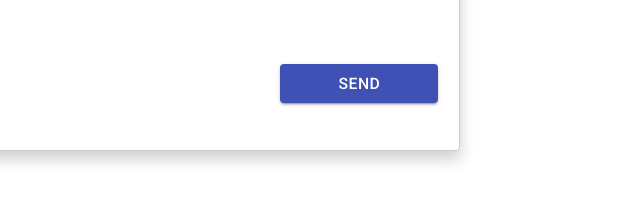
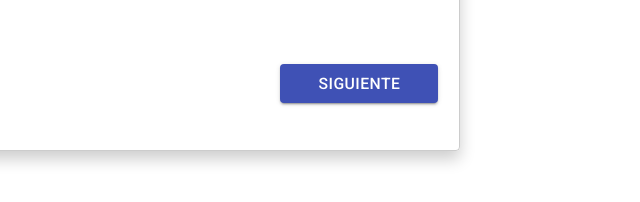
Before and after one commit to the-project-ludus/poll-academy, a Gatsby site: page / in a window 1280 px wide. Shown: the part 446-648 px from the top of the page, 640-1280 px from the left. Built offline with nearby package versions, Linux system fonts and the light colour scheme; Gatsby itself is replaced by a stand-in of ours.

Commit message:
fixed send

```diff
--- a/src/components/questions/Pregunta2.js
+++ b/src/components/questions/Pregunta2.js
@@ -30,7 +30,7 @@ const Pregunta2 = ({ onSubmit }) => {
           ))}
         </ul>
         <Button variant="contained" color="primary" onClick={handleSubmit}>
-          Send
+          Siguiente
         </Button>
       </form>
     </Styles>
--- a/src/components/questions/Pregunta3.js
+++ b/src/components/questions/Pregunta3.js
@@ -30,7 +30,7 @@ const Pregunta3 = ({ onSubmit }) => {
           ))}
         </ul>
         <Button variant="contained" color="primary" onClick={handleSubmit}>
-          Send
+          Siguiente
         </Button>
       </form>
     </Styles>
--- a/src/components/questions/Pregunta4.js
+++ b/src/components/questions/Pregunta4.js
@@ -28,7 +28,7 @@ const Pregunta4 = ({ onSubmit }) => {
           ))}
         </ul>
         <Button variant="contained" color="primary" onClick={handleSubmit}>
-          Send
+          Siguiente
         </Button>
       </form>
     </Styles>
--- a/src/components/questions/Pregunta5.js
+++ b/src/components/questions/Pregunta5.js
@@ -73,7 +73,7 @@ const Pregunta5 = ({ onSubmit }) => {
           </>
         )}
         <Button variant="contained" color="primary" onClick={handleSubmit}>
-          Send
+          Siguiente
         </Button>
       </form>
     </Styles>
--- a/src/components/questions/Pregunta6.js
+++ b/src/components/questions/Pregunta6.js
@@ -50,7 +50,7 @@ const Pregunta6 = ({ onSubmit }) => {
           Sí
         </InputLabel>
         <Button variant="contained" color="primary" onClick={handleSubmit}>
-          Send
+          Siguiente
         </Button>
       </form>
     </Styles>
--- a/src/components/questions/Pregunta7.js
+++ b/src/components/questions/Pregunta7.js
@@ -35,7 +35,7 @@ const Pregunta7 = ({ onSubmit }) => {
             ))}
           </ul>
           <Button variant="contained" color="primary" onClick={handleSubmit}>
-            Send
+            Siguiente
           </Button>
         </form>
       </div>
--- a/src/components/questions/Pregunta8.js
+++ b/src/components/questions/Pregunta8.js
@@ -63,7 +63,7 @@ const Pregunta8 = ({ onSubmit }) => {
           </>
         )}
         <Button variant="contained" color="primary" onClick={handleSubmit}>
-          Send
+          Siguiente
         </Button>
       </form>
     </Styles>
```
